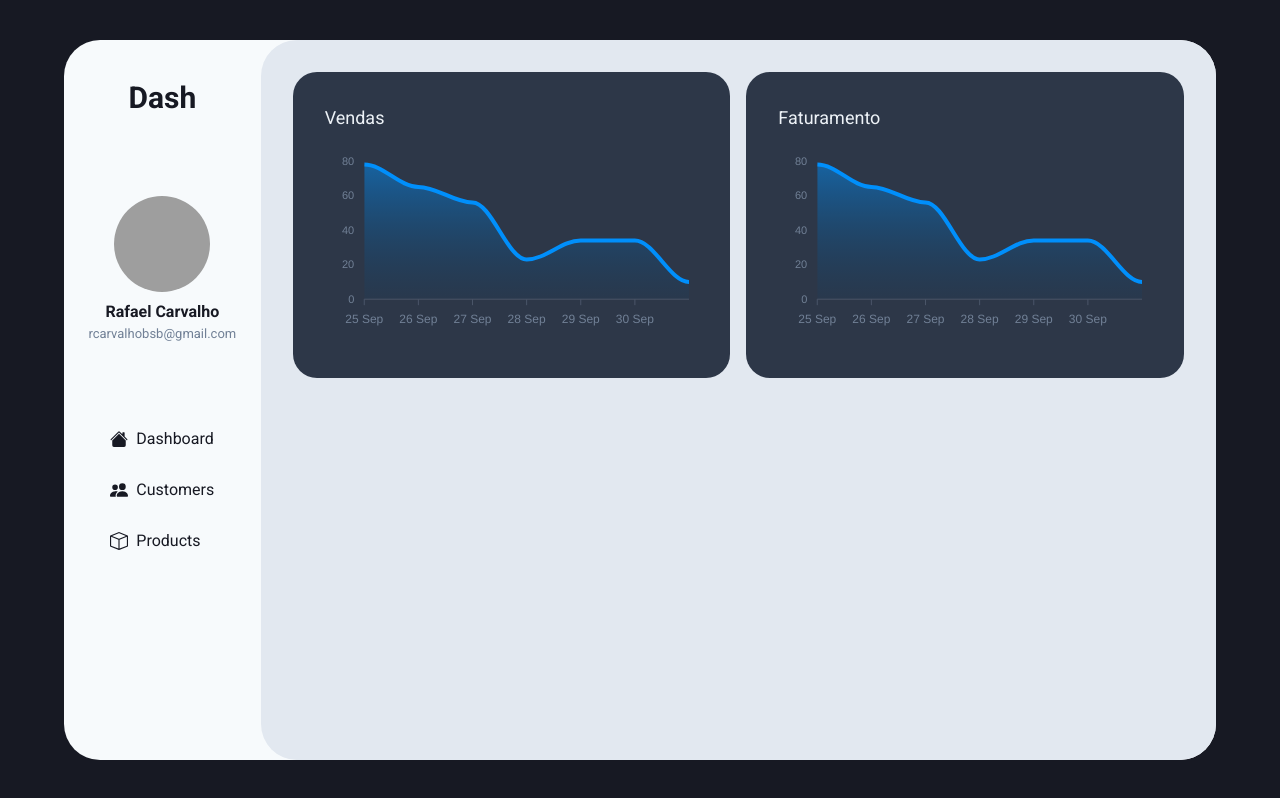
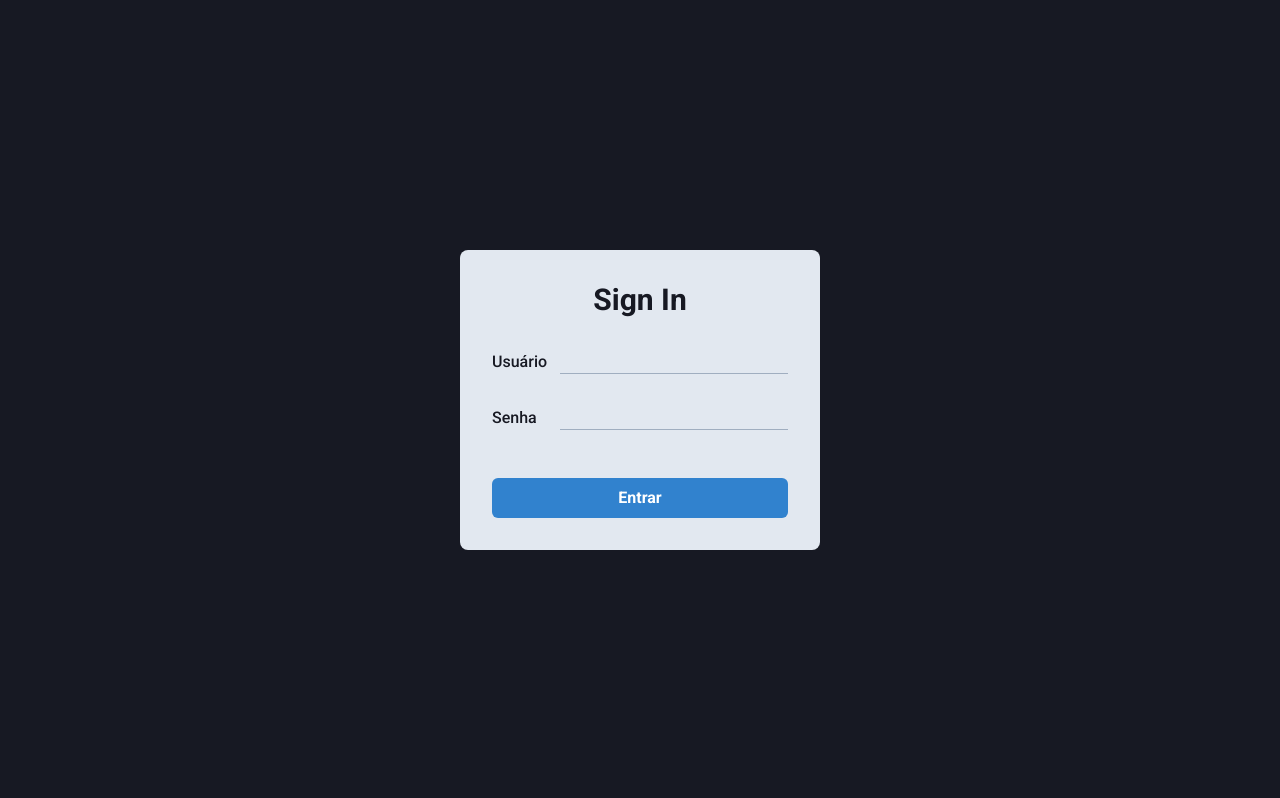
Before and after one commit to RafaelC77/portfolio-dashboard, a Next.js app: page / in a window 1280 px wide. Built offline with nearby package versions, Linux system fonts and the light colour scheme; grey boxes are pictures that could not be loaded.

Commit message:
feat: validate user authentication on server

```diff
--- a/components/Sidebar.tsx
+++ b/components/Sidebar.tsx
@@ -10,8 +10,25 @@ import {
 } from "@chakra-ui/react";
 import { BsHouseFill, BsPeopleFill, BsBox } from "react-icons/bs";
 import NextLink from "next/link";
+import { useContext, useEffect } from "react";
+import { AuthContext } from "../src/contexts/AuthContext";
+import { parseCookies } from "nookies";
 
 export function Sidebar() {
+  const { user, setUser } = useContext(AuthContext);
+
+  useEffect(() => {
+    const cookies = parseCookies();
+
+    const userData = JSON.parse(cookies["dashboard.user"]);
+
+    console.log(userData);
+
+    if (userData) {
+      setUser(userData);
+    }
+  }, []);
+
   return (
     <Flex
       flexDir="column"
@@ -27,26 +44,26 @@ export function Sidebar() {
       <Flex direction="column" align="center" mb={{ base: 10, md: 20 }}>
         <Avatar
           size={{ base: "md", md: "xl" }}
-          name="Rafael Carvalho"
-          src="https://github.com/rafaelc77.png"
+          name={user?.name}
+          src={user?.image}
         />
         <Text fontWeight="bold" mt={2} display={{ base: "none", md: "block" }}>
-          Rafael Carvalho
+          {user?.name}
         </Text>
         <Text
           fontSize="small"
           color="gray.500"
           display={{ base: "none", md: "block" }}
         >
-          rcarvalhobsb@gmail.com
+          {user?.email}
         </Text>
       </Flex>
 
       <nav>
         <List spacing={{ base: 3, md: 6 }}>
-          <ListItem fontSize={18}>
-            <NextLink href="/" passHref>
-              <Link>
+          <ListItem fontSize={18} _hover={{ color: "green.400" }}>
+            <NextLink href="/dashboard" passHref>
+              <Link style={{ textDecoration: "none" }}>
                 <ListIcon as={BsHouseFill} title="Dashboard" />
                 <Text fontSize={16} display={{ base: "none", md: "inline" }}>
                   Dashboard
@@ -54,9 +71,9 @@ export function Sidebar() {
               </Link>
             </NextLink>
           </ListItem>
-          <ListItem fontSize={18}>
+          <ListItem fontSize={18} _hover={{ color: "green.400" }}>
             <NextLink href="/customers" passHref>
-              <Link>
+              <Link style={{ textDecoration: "none" }}>
                 <ListIcon as={BsPeopleFill} title="Customers" />
                 <Text fontSize={16} display={{ base: "none", md: "inline" }}>
                   Customers
@@ -64,9 +81,9 @@ export function Sidebar() {
               </Link>
             </NextLink>
           </ListItem>
-          <ListItem fontSize={18}>
+          <ListItem fontSize={18} _hover={{ color: "green.400" }}>
             <NextLink href="/" passHref>
-              <Link>
+              <Link style={{ textDecoration: "none" }}>
                 <ListIcon as={BsBox} title="Products" />
                 <Text fontSize={16} display={{ base: "none", md: "inline" }}>
                   Products
--- a/package.json
+++ b/package.json
@@ -17,6 +17,7 @@
     "axios": "^0.27.2",
     "framer-motion": "^7.5.1",
     "next": "12.3.1",
+    "nookies": "^2.5.2",
     "react": "18.2.0",
     "react-apexcharts": "^1.4.0",
     "react-dom": "18.2.0",
--- a/services/api.ts
+++ b/services/api.ts
@@ -1,5 +1,30 @@
-import axios from "axios";
+import axios, { AxiosError } from "axios";
+import { parseCookies, destroyCookie } from "nookies";
+import Router from "next/router";
 
-export const api = axios.create({
-  baseURL: "https://dummyjson.com",
-});
+export function setupAPI() {
+  const cookies = parseCookies();
+
+  const api = axios.create({
+    baseURL: "https://dummyjson.com",
+    headers: {
+      Authorization: `Bearer ${cookies["dashboard.token"]}`,
+    },
+  });
+
+  api.interceptors.response.use(
+    (response) => {
+      return response;
+    },
+    (error: AxiosError) => {
+      if (error.response.status === 401) {
+        destroyCookie(null, "dashboard.token");
+        destroyCookie(null, "dashboard.user");
+
+        Router.push("/");
+      }
+    }
+  );
+
+  return api;
+}
--- /dev/null
+++ b/src/contexts/AuthContext.tsx
@@ -0,0 +1,36 @@
+import { createContext, ReactNode, useEffect, useState } from "react";
+import { parseCookies } from "nookies";
+import { api } from "../../services/api";
+
+type User = {
+  name: string;
+  email: string;
+  image: string;
+};
+
+type AuthContextData = {
+  isAuthenticated: boolean;
+  user: User;
+  setUser(user: User): void;
+};
+
+export const AuthContext = createContext({} as AuthContextData);
+
+type AuthProviderProps = {
+  children: ReactNode;
+};
+
+export function AuthProvider({ children }: AuthProviderProps) {
+  const [user, setUser] = useState<User>(null);
+  const isAuthenticated = !!user;
+
+  useEffect(() => {
+    const cookies = parseCookies();
+  }, []);
+
+  return (
+    <AuthContext.Provider value={{ isAuthenticated, setUser, user }}>
+      {children}
+    </AuthContext.Provider>
+  );
+}
--- a/src/pages/_app.tsx
+++ b/src/pages/_app.tsx
@@ -3,10 +3,7 @@ import { ChakraProvider } from "@chakra-ui/react";
 import { theme } from "../styles/theme";
 import { QueryClient, QueryClientProvider } from "react-query";
 import { ReactQueryDevtools } from "react-query/devtools";
-
-/* if (process.env.NODE_ENV === "development") {
-  makeServer();
-} */
+import { AuthProvider } from "../contexts/AuthContext";
 
 const queryClient = new QueryClient();
 
@@ -14,7 +11,9 @@ function MyApp({ Component, pageProps }: AppProps) {
   return (
     <QueryClientProvider client={queryClient}>
       <ChakraProvider theme={theme}>
-        <Component {...pageProps} />
+        <AuthProvider>
+          <Component {...pageProps} />
+        </AuthProvider>
       </ChakraProvider>
       <ReactQueryDevtools />
     </QueryClientProvider>
--- a/src/pages/customers.tsx
+++ b/src/pages/customers.tsx
@@ -73,7 +73,7 @@ export default function Customers() {
                 </Thead>
 
                 <Tbody>
-                  {data?.customers.map((customer) => {
+                  {data.customers?.map((customer) => {
                     return (
                       <Tr key={customer.id}>
                         <Td>{customer.name}</Td>
@@ -87,7 +87,7 @@ export default function Customers() {
               </Table>
 
               <Pagination
-                totalCountRegisters={data.totalCount}
+                totalCountRegisters={data?.totalCount}
                 onPageChange={setpage}
                 currentPage={page}
               />
--- a/src/pages/index.tsx
+++ b/src/pages/index.tsx
@@ -1,114 +1,123 @@
-import { Box, Flex, SimpleGrid, Text, theme } from "@chakra-ui/react";
-import dynamic from "next/dynamic";
-import { Sidebar } from "../../components/Sidebar";
+import { Button, Flex, Heading } from "@chakra-ui/react";
+import { useForm, SubmitHandler } from "react-hook-form";
+import { yupResolver } from "@hookform/resolvers/yup";
+import { parseCookies, setCookie } from "nookies";
+import * as yup from "yup";
 
-const Chart = dynamic(() => import("react-apexcharts"), {
-  ssr: false,
+import { Input } from "../../components/Input";
+import { setupAPI } from "../../services/api";
+import { useContext } from "react";
+import { AuthContext } from "../contexts/AuthContext";
+import Router from "next/router";
+import { GetServerSidePropsContext } from "next";
+
+type SignInFormData = {
+  userName: string;
+  password: string;
+};
+
+const formSchema = yup.object({
+  userName: yup.string().required("Usuário obrigatório!"),
+  password: yup.string().required("Senha obrigatória!"),
 });
 
-const options: ApexCharts.ApexOptions = {
-  chart: {
-    toolbar: {
-      show: false,
-    },
-    zoom: {
-      enabled: false,
-    },
-    foreColor: theme.colors.gray[500],
-  },
-  grid: {
-    show: false,
-  },
-  dataLabels: {
-    enabled: false,
-  },
-  tooltip: {
-    enabled: true,
-  },
-  xaxis: {
-    type: "datetime",
-    axisBorder: {
-      color: theme.colors.gray[600],
-    },
-    axisTicks: {
-      color: theme.colors.gray[600],
-    },
-    categories: [
-      "2022-10-01T00:00:00.000Z",
-      "2022-09-30T00:00:00.000Z",
-      "2022-09-29T00:00:00.000Z",
-      "2022-09-28T00:00:00.000Z",
-      "2022-09-27T00:00:00.000Z",
-      "2022-09-26T00:00:00.000Z",
-      "2022-09-25T00:00:00.000Z",
-    ],
-  },
-  fill: {
-    opacity: 0.3,
-    type: "gradient",
-    gradient: {
-      shade: "dark",
-      opacityFrom: 0.7,
-      opacityTo: 0.3,
-    },
-  },
-};
+export default function Home() {
+  const { register, handleSubmit, formState } = useForm<SignInFormData>({
+    resolver: yupResolver(formSchema),
+  });
+  const errors = formState.errors;
+  const { setUser } = useContext(AuthContext);
 
-const series = [{ name: "lastWeek", data: [10, 34, 34, 23, 56, 65, 78] }];
+  const handleSignIn: SubmitHandler<SignInFormData> = async (values) => {
+    try {
+      const api = setupAPI();
 
-export default function Dashboard() {
+      const { data } = await api.post("auth/login", {
+        username: values.userName,
+        password: values.password,
+      });
+
+      console.log(data.token);
+
+      const user = {
+        name: data.firstName.concat("", data.lastName),
+        email: data.email,
+        image: data.image,
+      };
+
+      setUser(user);
+
+      setCookie(null, "dashboard.token", data.token, {
+        maxAge: 60 * 60 * 24 * 30,
+        path: "/", // 30 days
+      });
+
+      setCookie(null, "dashboard.user", JSON.stringify(user));
+
+      Router.push("/dashboard");
+    } catch (error) {
+      console.log(error);
+    }
+  };
+
   return (
-    <Flex w="100vw" h="100vh" justify="center" align="center">
+    <Flex w="100vw" h="100vh" align="center" justify="center">
       <Flex
-        w={{ base: "100%", md: "90%" }}
-        h={{ base: "100%", md: "90%" }}
-        bg="gray.50"
-        borderRadius={{ base: 0, md: 36 }}
+        as="form"
+        w="100%"
+        maxW={360}
+        bg="gray.200"
+        p={8}
+        borderRadius={8}
+        flexDir="column"
+        gap={4}
+        onSubmit={handleSubmit(handleSignIn)}
       >
-        <Sidebar />
+        <Heading textAlign="center" size="lg">
+          Sign In
+        </Heading>
 
-        <Flex
-          as="main"
-          w="100%"
-          h="100%"
-          bg="gray.200"
-          p={{ base: 4, md: 8 }}
-          borderRadius={36}
+        <Input
+          label="Usuário"
+          type="text"
+          {...register("userName")}
+          name="userName"
+          error={errors.userName}
+        />
+        <Input
+          label="Senha"
+          type="password"
+          {...register("password")}
+          name="password"
+          error={errors.password}
+        />
+
+        <Button
+          type="submit"
+          colorScheme="blue"
+          mt={8}
+          isLoading={formState.isSubmitting}
         >
-          <SimpleGrid
-            flex={1}
-            gap={4}
-            minChildWidth={{ base: 240, sm: 320 }}
-            alignItems="flex-start"
-          >
-            <Box p={{ base: 4, md: 8 }} bg="gray.700" borderRadius={24} pb={4}>
-              <Text color="gray.100" fontSize="large">
-                Vendas
-              </Text>
-
-              <Chart
-                type="area"
-                series={series}
-                height={200}
-                options={options}
-              />
-            </Box>
-
-            <Box p={{ base: 4, md: 8 }} bg="gray.700" borderRadius={24} pb={4}>
-              <Text color="gray.100" fontSize="large">
-                Faturamento
-              </Text>
-
-              <Chart
-                type="area"
-                series={series}
-                height={200}
-                options={options}
-              />
-            </Box>
-          </SimpleGrid>
-        </Flex>
+          Entrar
+        </Button>
       </Flex>
     </Flex>
   );
 }
+
+export function getServerSideProps(ctx: GetServerSidePropsContext) {
+  const { "dashboard.token": token } = parseCookies(ctx);
+
+  if (token) {
+    return {
+      redirect: {
+        destination: "/dashboard",
+        permanent: false,
+      },
+    };
+  }
+
+  return {
+    props: {},
+  };
+}
```
Also changed, not shown: services/hooks/useCustomers.ts (+6 -5 lines), src/pages/dashboard.tsx (added, +114 -0 lines), 1 other file (tests, documents, lock files or other folders).
